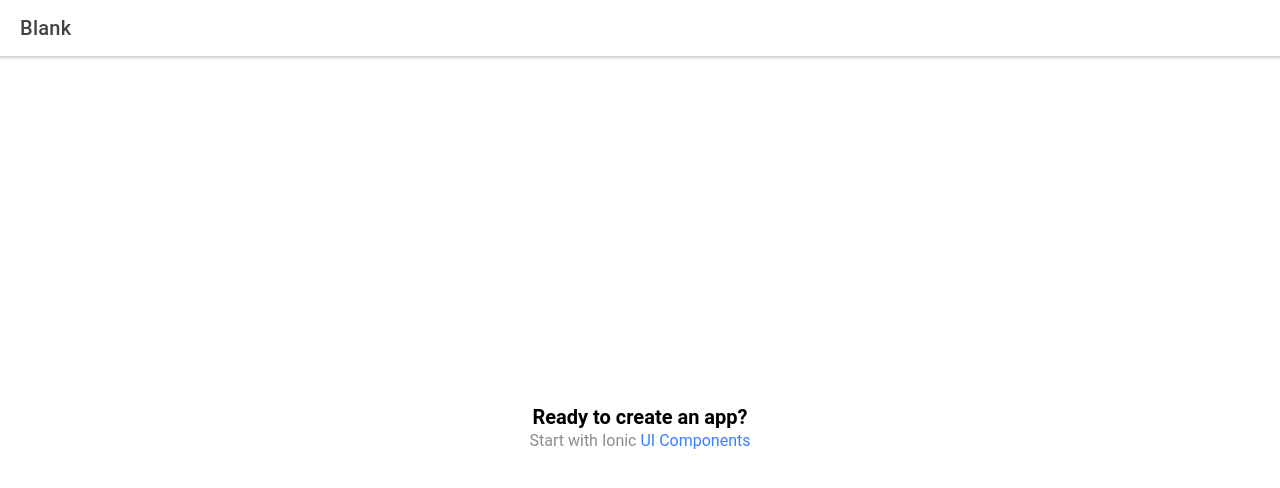
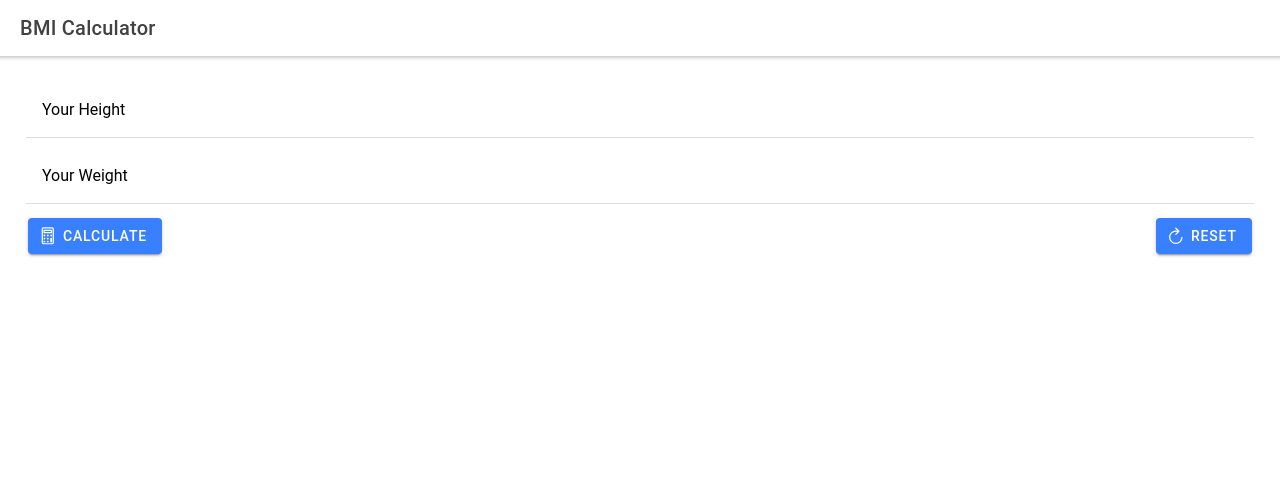
Before and after one commit to Luka-dot/ionic-react-one, a React (Create React App) app: page / in a window 1280 px wide. Before the commit this address led to /home. Shown: the top 488 px of the page. Built offline with nearby package versions, Linux system fonts and the light colour scheme.

Commit message:
basic functionality of BMI in react workign

```diff
--- a/src/App.tsx
+++ b/src/App.tsx
@@ -1,8 +1,22 @@
-import React from 'react';
-import { Redirect, Route } from 'react-router-dom';
-import { IonApp, IonRouterOutlet } from '@ionic/react';
-import { IonReactRouter } from '@ionic/react-router';
-import Home from './pages/Home';
+import React, { useRef, useState } from 'react';
+import {
+  IonApp,
+  IonHeader,
+  IonContent,
+  IonToolbar,
+  IonTitle,
+  IonGrid,
+  IonRow,
+  IonCol,
+  IonItem,
+  IonLabel,
+  IonInput,
+  IonButton,
+  IonIcon,
+  IonCard,
+  IonCardContent
+} from '@ionic/react';
+import { calculatorOutline, refreshOutline } from 'ionicons/icons';
 
 /* Core CSS required for Ionic components to work properly */
 import '@ionic/react/css/core.css';
@@ -23,15 +37,86 @@
 /* Theme variables */
 import './theme/variables.css';
 
-const App: React.FC = () => (
-  <IonApp>
-    <IonReactRouter>
-      <IonRouterOutlet>
-        <Route path="/home" component={Home} exact={true} />
-        <Route exact path="/" render={() => <Redirect to="/home" />} />
-      </IonRouterOutlet>
-    </IonReactRouter>
-  </IonApp>
-);
+const App: React.FC = () => {
+  const [calculatedBmi, setCalculatedBmi] = useState<number>(); // telling TS this state will eventually be number
+
+  // setting up ref hook to capture input values
+  const weightInput = useRef<HTMLIonInputElement>(null);   // <HTMLIonInputElement> and (null) is TS spec. it will hold core type element
+  const heightInput = useRef<HTMLIonInputElement>(null);
+
+  const calculateBmi = () => {
+    const enteredWeight = weightInput.current?.value; // ? is TS feature added and checking for null values
+    const enteredHeight = heightInput.current!.value; // ! telling TS that this value will ALWAYS be set. it might be '' but not null
+
+    if (!enteredHeight || !enteredWeight) {
+      return;
+    }
+    const bmi = +enteredWeight / (+enteredHeight * +enteredHeight);
+
+    setCalculatedBmi(bmi);
+  };
+
+  const resetInputs = () => {
+    weightInput.current!.value = '';
+    heightInput.current!.value = '';
+    setCalculatedBmi(NaN);
+  };
+
+  return (
+    <IonApp>
+      <IonHeader>
+        <IonToolbar>
+          <IonTitle>BMI Calculator</IonTitle>
+        </IonToolbar>
+      </IonHeader>
+      <IonContent className="ion-padding">
+        <IonGrid>
+          <IonRow>
+            <IonCol>
+              <IonItem>
+                <IonLabel position="floating">Your Height</IonLabel>
+                <IonInput ref={heightInput}></IonInput>
+              </IonItem>
+            </IonCol>
+          </IonRow>
+          <IonRow>
+            <IonCol>
+              <IonItem>
+                <IonLabel position="floating">Your Weight</IonLabel>
+                <IonInput ref={weightInput}></IonInput>
+              </IonItem>
+            </IonCol>
+          </IonRow>
+          <IonRow>
+            <IonCol className="ion-text-left">
+              <IonButton onClick={calculateBmi}>
+                <IonIcon slot="start" icon={calculatorOutline} />
+              Calculate
+            </IonButton>
+            </IonCol>
+            <IonCol className="ion-text-right">
+              <IonButton onClick={resetInputs}>
+                <IonIcon slot="start" icon={refreshOutline} />
+              Reset
+            </IonButton>
+            </IonCol>
+          </IonRow>
+          {calculatedBmi && (
+            <IonRow>
+              <IonCol>
+                <IonCard>
+                  <IonCardContent>
+                    <h2>{calculatedBmi}</h2>
+                  </IonCardContent>
+                </IonCard>
+              </IonCol>
+            </IonRow>
+          )}
+        </IonGrid>
+      </IonContent>
+
+    </IonApp>
+  );
+};
 
 export default App;
--- a/src/components/ExploreContainer.css
+++ /dev/null
@@ -1,24 +0,0 @@
-.container {
-  text-align: center;
-  position: absolute;
-  left: 0;
-  right: 0;
-  top: 50%;
-  transform: translateY(-50%);
-}
-
-.container strong {
-  font-size: 20px;
-  line-height: 26px;
-}
-
-.container p {
-  font-size: 16px;
-  line-height: 22px;
-  color: #8c8c8c;
-  margin: 0;
-}
-
-.container a {
-  text-decoration: none;
-}
--- a/src/components/ExploreContainer.tsx
+++ /dev/null
@@ -1,15 +0,0 @@
-import React from 'react';
-import './ExploreContainer.css';
-
-interface ContainerProps { }
-
-const ExploreContainer: React.FC<ContainerProps> = () => {
-  return (
-    <div className="container">
-      <strong>Ready to create an app?</strong>
-      <p>Start with Ionic <a target="_blank" rel="noopener noreferrer" href="https://ionicframework.com/docs/components">UI Components</a></p>
-    </div>
-  );
-};
-
-export default ExploreContainer;
--- a/src/index.tsx
+++ b/src/index.tsx
@@ -1,11 +1,6 @@
 import React from 'react';
 import ReactDOM from 'react-dom';
 import App from './App';
-import * as serviceWorker from './serviceWorker';
+
 
 ReactDOM.render(<App />, document.getElementById('root'));
-
-// If you want your app to work offline and load faster, you can change
-// unregister() to register() below. Note this comes with some pitfalls.
-// Learn more about service workers: https://bit.ly/CRA-PWA
-serviceWorker.unregister();
--- a/src/pages/Home.tsx
+++ /dev/null
@@ -1,26 +0,0 @@
-import { IonContent, IonHeader, IonPage, IonTitle, IonToolbar } from '@ionic/react';
-import React from 'react';
-import ExploreContainer from '../components/ExploreContainer';
-import './Home.css';
-
-const Home: React.FC = () => {
-  return (
-    <IonPage>
-      <IonHeader>
-        <IonToolbar>
-          <IonTitle>Blank</IonTitle>
-        </IonToolbar>
-      </IonHeader>
-      <IonContent>
-        <IonHeader collapse="condense">
-          <IonToolbar>
-            <IonTitle size="large">Blank</IonTitle>
-          </IonToolbar>
-        </IonHeader>
-        <ExploreContainer />
-      </IonContent>
-    </IonPage>
-  );
-};
-
-export default Home;
```
Also changed, not shown: src/setupTests.ts (deleted, +0 -5 lines), src/pages/Home.css (deleted), 1 other file (tests, documents, lock files or other folders).
